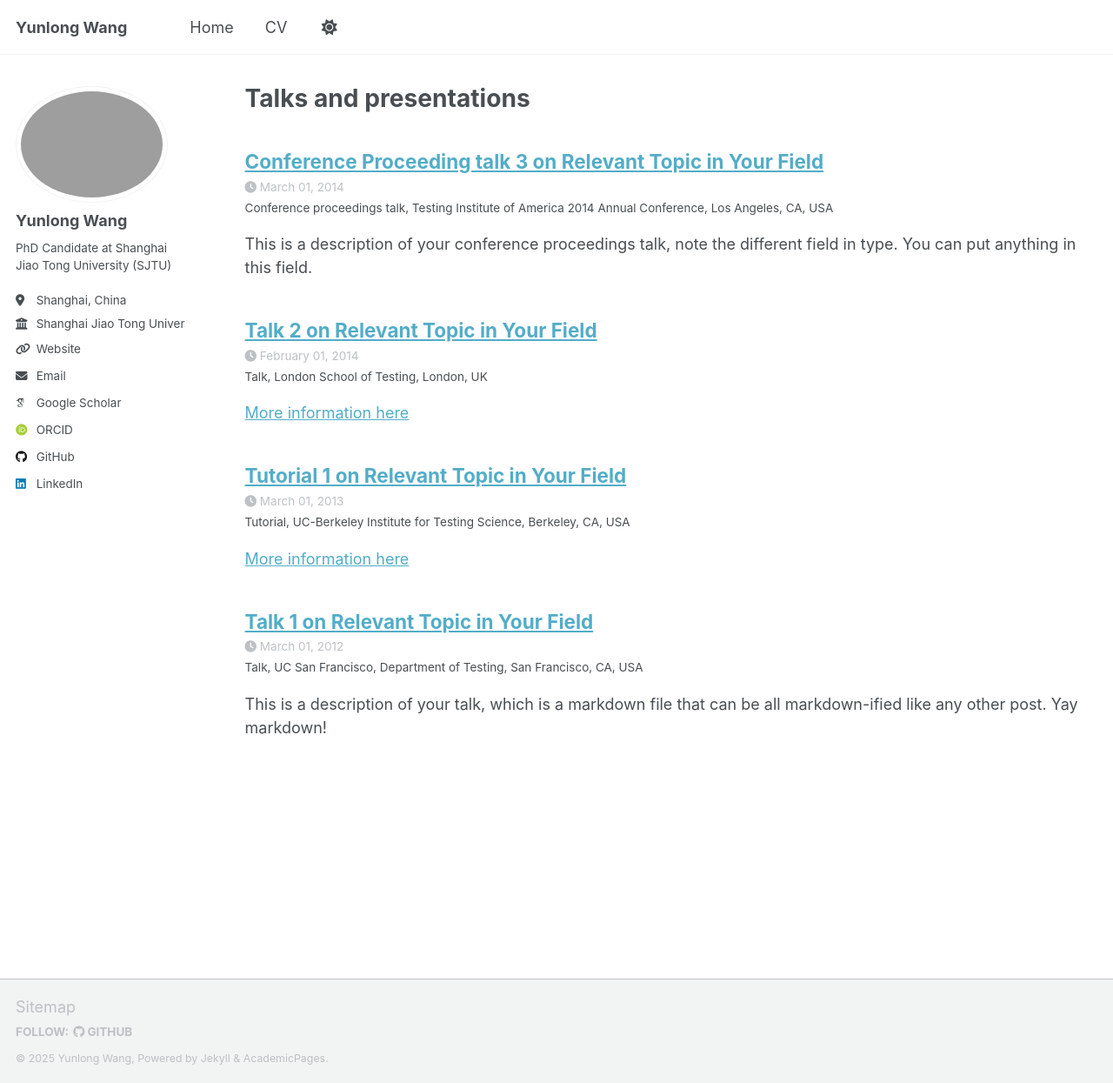
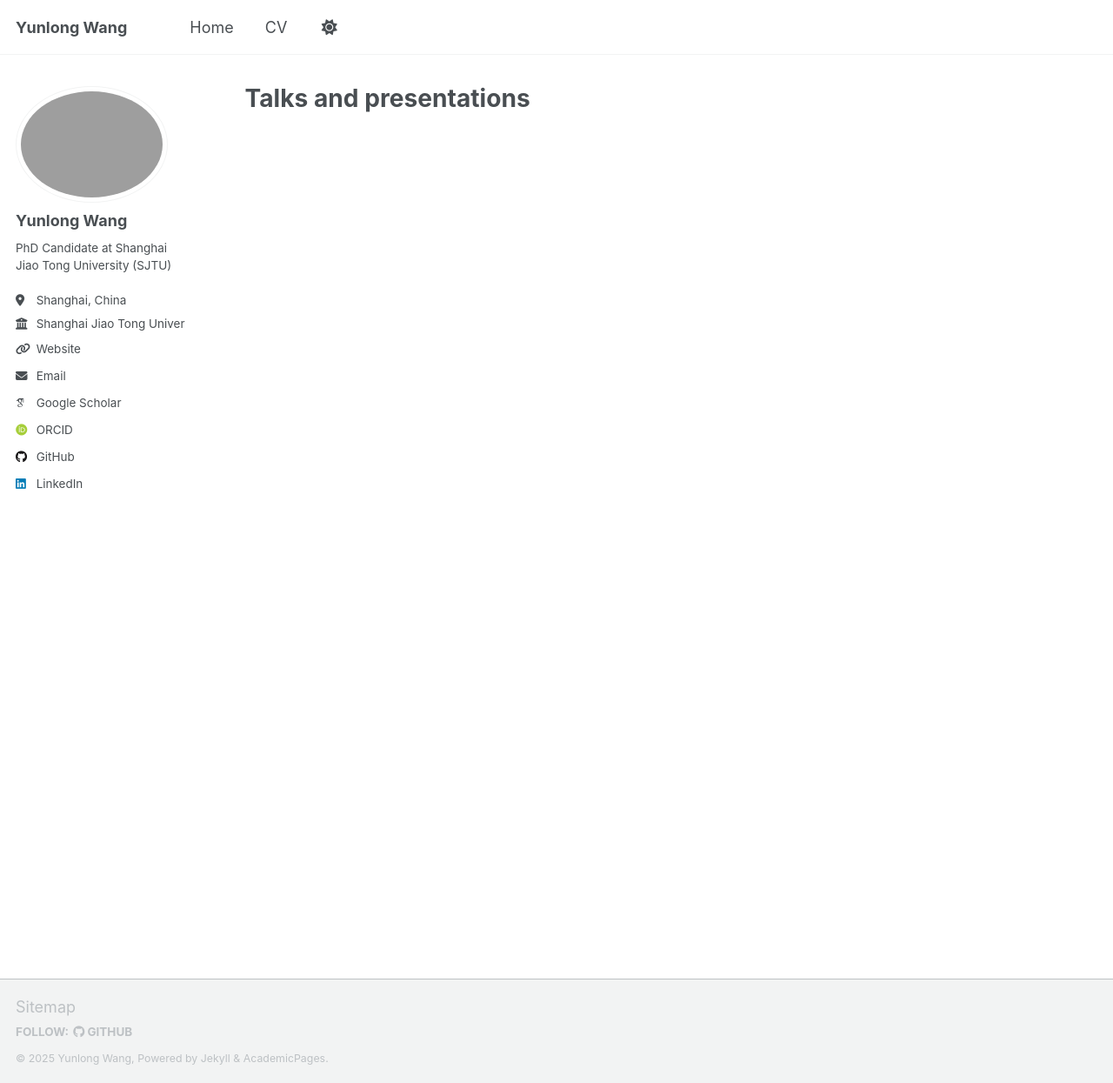
Before and after one commit to YLW2018/YLW2018.github.io, a Jekyll site: the page built from _pages/talks.html, in a window 1280 px wide and 1245 px high. Shown: the whole window at 87% size. Built offline with Jekyll 4.4.1, drawn with Linux system fonts in a browser that asks for light colours; some web fonts are replaced; a script that is not in the unit is left out; part of the change alters nothing that is shown.

```diff
--- a/_config.yml
+++ b/_config.yml
@@ -234,11 +234,6 @@ collections:
 
 # These settings control how pages and collections are included in the site
 defaults:
-  # _pages that are not published
-  - scope:
-      path: "_pages"
-    values:
-      published: false
   # _posts
   - scope:
       path: ""
@@ -250,6 +245,7 @@ defaults:
       comments: true
       share: true
       related: true
+      published: false
   # _pages
   - scope:
       path: ""
@@ -257,6 +253,7 @@ defaults:
     values:
       layout: single
       author_profile: true
+      published: false
   # _teaching
   - scope:
       path: ""
@@ -266,6 +263,7 @@ defaults:
       author_profile: true
       share: true
       comments: true
+      published: false
   # _publications
   - scope:
       path: ""
@@ -275,6 +273,7 @@ defaults:
       author_profile: true
       share: true
       comments: true
+      published: false
   # _portfolio
   - scope:
       path: ""
@@ -284,6 +283,7 @@ defaults:
       author_profile: true
       share: true
       comment: true
+      published: false
   # _talks
   - scope:
       path: ""
@@ -292,6 +292,7 @@ defaults:
       layout: talk
       author_profile: true
       share: true
+      published: false
 
 
 # Sass/SCSS
```
